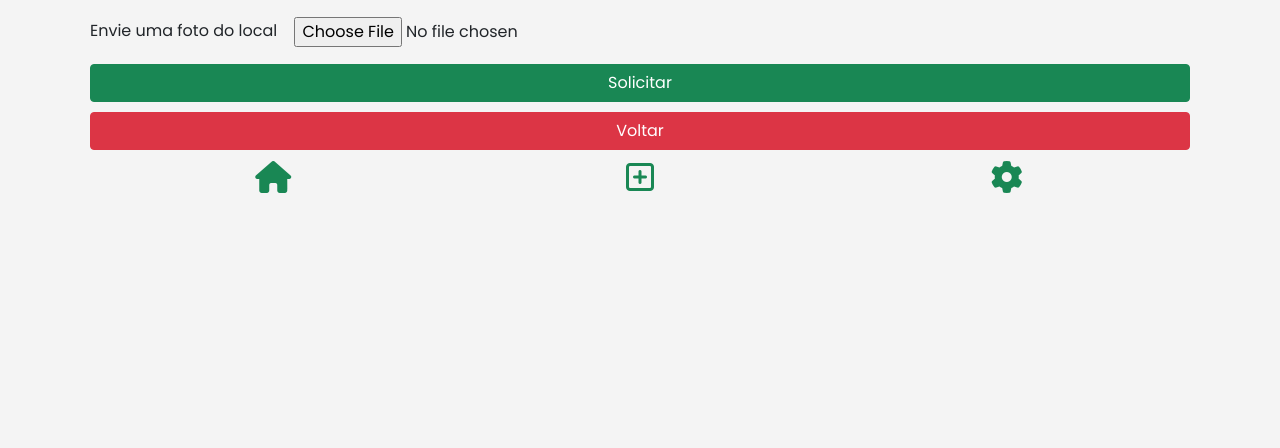
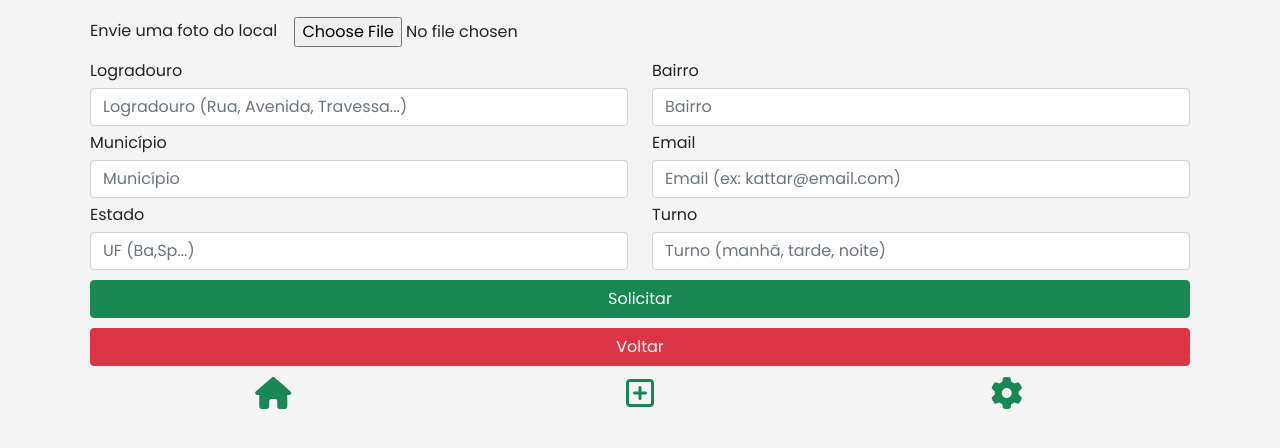
Before and after one commit to regilanmeira/kattar, a PHP site: page /coleta_solicitar.php in a window 1280 px wide. Shown: the part 279-727 px from the top of the page. Run offline with PHP 8.4, Linux system fonts and the light colour scheme; data that the repository does not hold is empty; some libraries are stand-ins or nearby versions.

Commit message:
Tabela coleta completada, integração da coleta com o BDA ainda apresenta  falhas

```diff
--- a/model/coleta.php
+++ b/model/coleta.php
@@ -306,9 +306,9 @@ class Coleta
 
     // MÉTODO CONSTRUTOR
 
-    public function __construct($id,  $data_coleta,  $turno_coleta,  $estado,  $municipio,  $bairro,  $logradouro,  $descricao,  $foto_residuo,  $id_tipo_material,  $email_usuario,  $id_status, $latitude, $longitude)
+    public function __construct($data_coleta,  $estado,  $municipio,  $bairro,  $logradouro,  $descricao,  $id_tipo_material,  $email_usuario, $latitude, $longitude, $foto_residuo, $turno_coleta)
     {
-        $this->id = $id;
+        //$this->id = $id;
         $this->data_coleta = $data_coleta;
         $this->turno_coleta = $turno_coleta;
         $this->estado = $estado;
@@ -319,7 +319,7 @@ class Coleta
         $this->foto_residuo = $foto_residuo;
         $this->id_tipo_material = $id_tipo_material;
         $this->email_usuario = $email_usuario;
-        $this->id_status = $id_status;
+        //$this->id_status = $id_status;
         $this->latitude = $latitude;
         $this->longitude = $longitude;
     }
--- a/view/coleta_solicitar.php
+++ b/view/coleta_solicitar.php
@@ -52,7 +52,7 @@
 
                 <div class="col-md-6" style="text-align: left;">
                 <label class="label" >Data para coleta</label>
-                    <input type="date" class="form-control" placeholder="Data para coleta">
+                    <input type="date" class="form-control" name="dataColeta" placeholder="Data para coleta">
                 </div>
 
                 <div class="col-md-12" style="text-align: left;">
@@ -75,6 +75,33 @@
                     <input type="hidden" class="input" name="txtLongitude">
                 </div>
 
+
+                <div class="col-md-6" style="text-align: left;">
+                <label class="label" >Logradouro</label>
+                    <input type="text" class="form-control" name="txtLogradouro" placeholder="Logradouro (Rua, Avenida, Travessa...)">
+                </div>
+                <div class="col-md-6" style="text-align: left;">
+                <label class="label" >Bairro</label>
+                    <input type="text" class="form-control" name="txtBairro" placeholder="Bairro">
+
+                </div>
+                <div class="col-md-6" style="text-align: left;">
+                <label class="label" >Município</label>
+                    <input type="text" class="form-control" name="txtMunicipio" placeholder="Município">
+
+                </div>
+                <div class="col-md-6" style="text-align: left;">
+                <label class="label" >Email</label>
+                    <input type="email" class="form-control" name="txtEmail" placeholder="Email (ex: kattar@email.com)">
+                </div>
+                <div class="col-md-6" style="text-align: left;">
+                <label class="label" >Estado</label>
+                    <input type="text" class="form-control" name="txtEstado" placeholder="UF (Ba,Sp...)" maxlength="2">
+                </div>
+                <div class="col-md-6" style="text-align: left;">
+                <label class="label" >Turno</label>
+                    <input type="text" class="form-control" name="txtTurno" placeholder="Turno (manhã, tarde, noite)">
+                </div>
 
 
             </div>
```
Also changed, not shown: controller/coleta_solicitar_salvar.php (+10 -0 lines), uploads/2024_10_28_12_54_36.png (added), uploads/2024_10_28_12_56_11.png (added).
